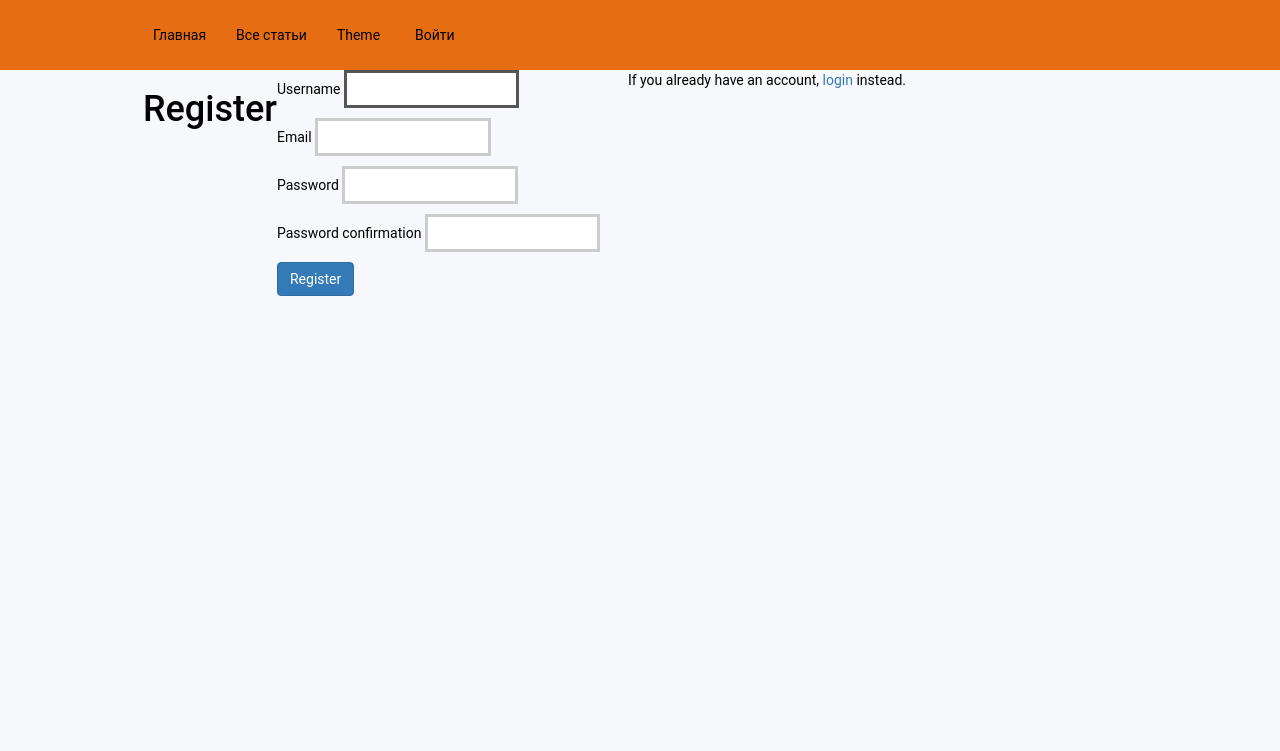
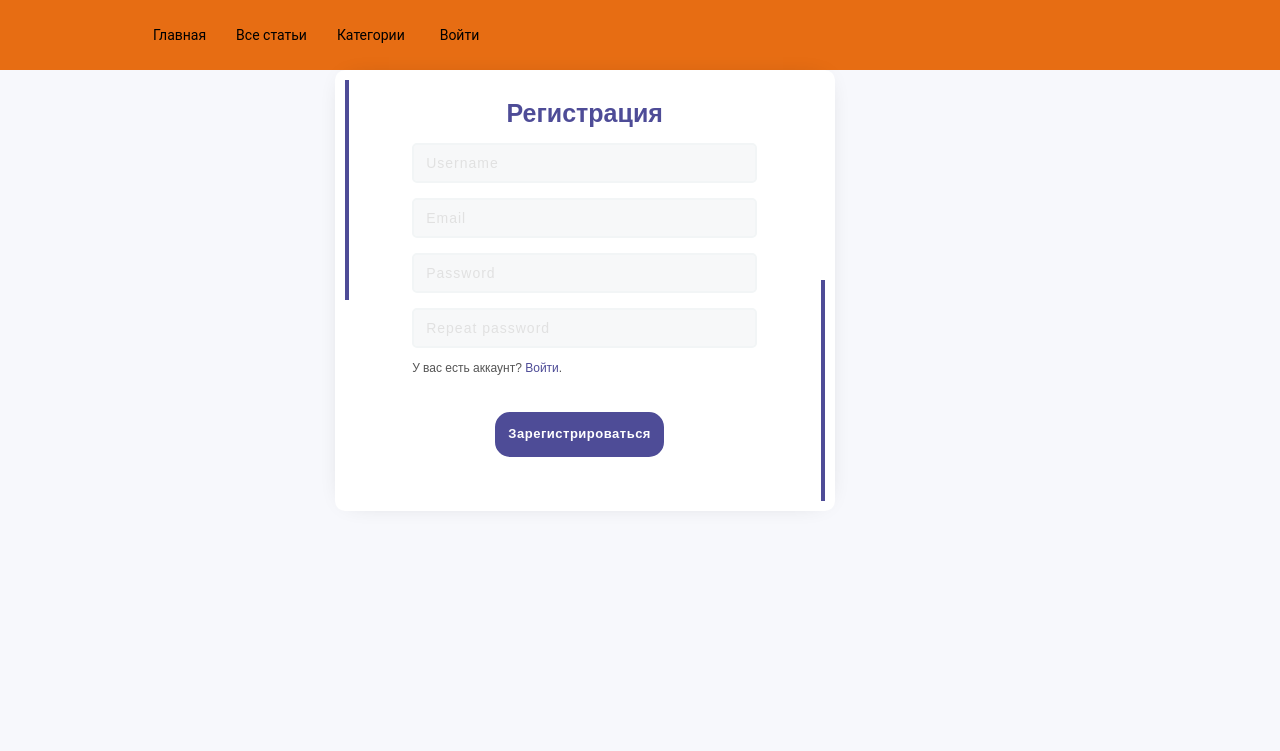
Before and after one commit to osinkel/article-aggregator, a Django app: page /aggregator/register/ in a window 1280 px wide. Shown: the top 751 px of the page. Run offline with Django 4.2, Linux system fonts and the light colour scheme; data that the repository does not hold is empty; parts of the project's set-up code (start-up, migrations or seed data) failed here and were passed over; some libraries are stand-ins or nearby versions.

Commit message:
added dropdown category menu open by click on specific link, added style for login/register pages, show error in register page

```diff
--- a/aggregator/forms.py
+++ b/aggregator/forms.py
@@ -1,10 +1,11 @@
+from functools import reduce
 from django import forms
 from django.db.migrations.state import get_related_models_tuples
 from .models import Comment, CustomUser
 from django.utils.translation import gettext_lazy as _
 from django import forms
-from django.contrib.auth.forms import UserCreationForm
-from django.contrib.auth.models import User
+from django.contrib.auth.forms import UserCreationForm, AuthenticationForm
+from django.contrib.auth import authenticate
 
 
 class NewUserForm(UserCreationForm):
@@ -21,6 +22,54 @@ class NewUserForm(UserCreationForm):
 			user.save()
 		return user
 
+	def clean(self):
+		error_list = []
+		password = self.cleaned_data.get('password1')
+		password_repeat = self.cleaned_data.get('password2')
+
+		if not any(char.isdigit() for char in password):
+			error_list.append("Пароль должен содержать хотя бы 1 цифру.")
+		if len(password) < 8:
+			error_list.append("Длина пароля должна быть больше 8 символов.")
+		if password != password_repeat:
+			error_list.append("Пароли не совпадают.")
+
+		if error_list:
+			raise forms.ValidationError(error_list)
+		return self.cleaned_data
+
+
+class MyAuthForm(AuthenticationForm):
+
+	class Meta:
+		model = CustomUser
+		fields = ("username", "password")
+
+	def clean(self):
+		username = self.cleaned_data.get("username")
+		password = self.cleaned_data.get("password")
+		print(1, username, password)
+		if username is not None and password:
+			print(2)
+			self.user_cache = authenticate(
+			    self.request, username=username, password=password
+			)
+			if self.user_cache is None:
+				print(3)
+				raise forms.ValidationError('Не правильно введено имя пользователя или пароль.')
+			else:
+				print(4)
+				self.confirm_login_allowed(self.user_cache)
+		print(5)
+		return self.cleaned_data
+
+	def confirm_login_allowed(self, user):
+		error_list = []
+		if not user.is_active:
+			error_list.append("Пользователь забанен.")
+		if error_list:
+			raise forms.ValidationError(error_list)
+
 
 class CommentForm(forms.ModelForm):
     class Meta:
--- a/aggregator/templates/base.html
+++ b/aggregator/templates/base.html
@@ -67,22 +67,16 @@
 					<ul class="navbar-nav">
 					  	<li class="nav-item"><a href="{% url 'home' %}">Главная</a></li>
 					  	<li class="nav-item"><a href="{% url 'article_list' %}">Все статьи</a></li>
-						  <li class="nav-item has-dropdown">
+						  <li class="nav-item has-dropdown do-dropdown">
 
-							<a href="#">Theme</a>
+							<a href="#">Категории</a>
 
 							<ul class="dropdown">
-
-							  <li class="dropdown-item">
-								<a href="#">light</a>
-							  </li>
-							  <li class="dropdown-item">
-								<a href="#">dark</a>
-							  </li>
-							  <li class="dropdown-item">
-								<a href="#">solarize</a>
-							  </li>
-
+								{% for category in categories %}
+									<li class="dropdown-item">
+										<a href="{% url 'article_list_by_category' category.id %}">{{category.name}}</a>
+								  	</li>
+								{% endfor %}
 							</ul>
 						  </li>
 					  	<li class="nav-item">
--- a/aggregator/templates/users/register.html
+++ b/aggregator/templates/users/register.html
@@ -2,7 +2,7 @@
 
 {% block content %}
 
-<h1>Register</h1>
+{% comment %} <h1>Register</h1>
 <form method="POST">
 	{% csrf_token %}
 	{{ register_form.non_field_errors }}
@@ -15,5 +15,52 @@
     {% endfor %}
 	<button class="btn btn-primary" type="submit">Register</button>
 </form>
-<p class="text-center">If you already have an account, <a href="/login">login</a> instead.</p>
+<p class="text-center">If you already have an account, <a href="/login">login</a> instead.</p> {% endcomment %}
+
+{% load static %}
+<link rel="stylesheet" type="text/css" href="{% static 'css/login.css' %}">
+
+<div class="form-bg">
+  <div class="container">
+      <div class="row">
+          <div class="col-md-offset-4 col-md-4 col-sm-offset-3 col-sm-6">
+              <div class="form-container">
+                  <h3 class="title">Регистрация</h3>
+                  <form class="form-horizontal" method="POST">
+                      {% csrf_token %}
+                      {% if register_form.non_field_errors %}
+                        <ul class='form-errors'>
+                          {% for error in register_form.non_field_errors %}
+                            <li>{{ error }}</li>
+                          {% endfor %}
+                        </ul>
+                      {% endif %}
+                      <div class="form-group">
+                        <input class="form-control" id="{{ register_form.username.id_for_label }}" name="{{ register_form.username.html_name }}" placeholder="{{ register_form.username.html_name|capfirst }}" type="text" />
+                      </div>
+
+                      <div class="form-group">
+                        <input class="form-control" id="{{ register_form.email.id_for_label }}" name="{{ register_form.email.html_name }}" placeholder="{{ register_form.email.html_name|capfirst }}" type="email" />
+                      </div>
+
+                      <div class="form-group">
+                        <input class="form-control" id="{{ register_form.password1.id_for_label }}" name="{{ register_form.password1.html_name }}" placeholder="Password" type="password" />
+                      </div>
+
+                      <div class="form-group">
+                        <input class="form-control" id="{{ register_form.password2.id_for_label }}" name="{{ register_form.password2.html_name }}" placeholder="Repeat password" type="password" />
+                      </div>
+
+                      <div class="form-group">
+                        <span class="check-label">У вас есть аккаунт? <a href={% url 'login' %}>Войти</a>.</span>
+                      </div>
+
+                      <button class="btn" type="submit">Зарегистрироваться</button>
+                  </form>
+              </div>
+          </div>
+      </div>
+  </div>
+</div>
+
 {% endblock %}
--- a/aggregator/views.py
+++ b/aggregator/views.py
@@ -2,7 +2,7 @@ import traceback
 from django.http import HttpResponseNotFound
 from django.shortcuts import redirect, render
 from django.views import generic
-from aggregator.forms import CommentForm, NewUserForm
+from aggregator.forms import CommentForm, MyAuthForm, NewUserForm
 from aggregator.logic_alternative import parse_domain
 from aggregator.models import Article, ArticleSeenRecord, Author, Category, CustomUser, Domain, Comment, Rating
 from aggregator.tasks import parse_article_source
@@ -68,6 +68,12 @@ class ArticleList(generic.ListView):
     paginate_by = 12
     queryset = Article.objects.order_by('-date')
 
+    def get(self, request, *args, **kwargs):
+        self.object_list = self.get_queryset()
+        context = self.get_context_data()
+        context["categories"] = Category.objects.all()
+        return self.render_to_response(context)
+
 
 class ArticleListByDomain(generic.ListView):
     template_name = 'articles/list_by_domain.html'
@@ -81,6 +87,7 @@ class ArticleListByDomain(generic.ListView):
         self.object_list = self.get_queryset()
         context = self.get_context_data()
         context["domain_obj"] = Domain.objects.get(id=self.kwargs['pk'])
+        context["categories"] = Category.objects.all()
         return self.render_to_response(context)
 
 
@@ -99,6 +106,7 @@ class ArticleListByAuthor(generic.ListView):
             context["author_obj"] = Author.objects.get(id=self.kwargs['pk'])
         except Author.DoesNotExist:
              return HttpResponseNotFound("Such author not found")
+        context["categories"] = Category.objects.all()
         return self.render_to_response(context)
 
 
@@ -115,6 +123,7 @@ class ArticleListByDate(generic.ListView):
         self.object_list = self.get_queryset()
         context = self.get_context_data()
         context["date"] = self.kwargs['date']
+        context["categories"] = Category.objects.all()
         return self.render_to_response(context)
 
 
@@ -133,6 +142,7 @@ class ArticleListByCategory(generic.ListView):
             context["category_obj"] = Category.objects.get(id=self.kwargs['pk'])
         except Author.DoesNotExist:
              return HttpResponseNotFound("Such category not found")
+        context["categories"] = Category.objects.all()
         return self.render_to_response(context)
 
 
@@ -156,6 +166,7 @@ class ArticleDetailView(generic.DetailView):
         data['no_of_comments'] = number_of_comments
         data['comment_form'] = CommentForm()
         data['no_of_seen'] = article.seen_by_article
+        data["categories"] = Category.objects.all()
         return data
 
     def post(self , request , *args , **kwargs):
@@ -178,6 +189,10 @@ class ArticleDetailView(generic.DetailView):
 def register_request(request):
     if request.method == "POST":
         form = NewUserForm(request.POST)
+        username = form.data['username']
+        email = form.data['email']
+        password1 = form.data['password1']
+        password2 = form.data['password2']
         if form.is_valid():
             user = form.save()
             login(request, user)
@@ -186,13 +201,23 @@ def register_request(request):
         else:
             logger.warning(form.errors.as_data())
         messages.error(request, "Unsuccessful registration. Invalid information.")
+        form = NewUserForm(
+                {
+                    'username': username,
+                    'email': email,
+                    'password1': password1,
+                    'password2': password2,
+                }
+            )
     else:
         form = NewUserForm()
-    return render(request=request, template_name="users/register.html", context={"register_form":form})
+    return render(request=request, template_name="users/register.html", context={"register_form":form, "categories": Category.objects.all()})
 
 def login_request(request):
 	if request.method == "POST":
-		form = AuthenticationForm(request, data=request.POST)
+		form = MyAuthForm(request, data=request.POST)
+		username = form.data['username']
+		password = form.data['password']
 		if form.is_valid():
 			username = form.cleaned_data.get('username')
 			password = form.cleaned_data.get('password')
@@ -204,9 +229,13 @@ def login_request(request):
 			else:
 				messages.error(request,"Invalid username or password.")
 		else:
+			logger.warning(form.errors.as_data())
 			messages.error(request,"Invalid username or password.")
-	form = AuthenticationForm()
-	return render(request=request, template_name="users/login.html", context={"login_form":form})
+			form = MyAuthForm({'username': username, 'password': password})
+	else:
+		form = MyAuthForm()
+
+	return render(request=request, template_name="users/login.html", context={"login_form":form, "categories": Category.objects.all()})
 
 def logout_request(request):
 	logout(request)
--- /dev/null
+++ b/article_aggregator/static/css/login.css
@@ -0,0 +1,190 @@
+.form-container{
+    background-color: #fff;
+    width: 500px;
+    font-family: 'Poppins', sans-serif;
+    text-align: center;
+    padding: 30px 25px;
+    border-radius: 10px;
+    box-shadow: 0 0 25px -15px rgba(0,0,0,0.3);
+    position: relative;
+}
+
+.form-errors{
+    color: #cc0000;
+    text-align: left;
+    padding: 0;
+}
+
+.form-container:before,
+.form-container:after{
+    content: '';
+    background-color: #4E4C97;
+    height: 50%;
+    width: 4px;
+    position: absolute;
+    left: 10px;
+    top: 10px;
+}
+.form-container:after{
+    top: auto;
+    bottom: 10px;
+    left: auto;
+    right: 10px;
+}
+.form-container .title{
+    color: #4E4C97;
+    font-size: 25px;
+    font-weight: 700;
+    text-transform: capitalize;
+    margin: 0 0 15px;
+}
+.form-container .social-links{
+    padding: 0;
+    margin: 0 0 15px;
+    list-style: none;
+}
+.form-container .social-links li{
+    display: inline-block;
+    margin: 0 3px;
+}
+.form-container .social-links li a{
+    color: #555;
+    line-height: 27px;
+    height: 28px;
+    width: 28px;
+    border: 1px solid #555;
+    border-radius: 50%;
+    display: block;
+    transition: all 0.3s ease 0s;
+}
+.form-container .social-links li a:hover{
+    color: #fff;
+    background-color: #4E4C97;
+}
+.form-container .description{
+    color: #555;
+    font-size: 13px;
+    margin: 0 0 10px;
+    display: block;
+}
+/* .form-horizontal .form-group { margin: 0 0 15px; } */
+.form-horizontal {
+    margin-left: 15%;
+    margin-right: 15%;
+    align-items: center;
+}
+
+.form-group .form-control{
+    width: 100%;
+}
+
+.form-horizontal .form-group:last-of-type{
+    text-align: left;
+    margin-bottom: 35px;
+}
+.form-horizontal .form-control{
+    color: #4E4C97;
+    background: #F7F8F9;
+    font-size: 14px;
+    font-weight: 500;
+    letter-spacing: 1px;
+    height: 40px;
+    padding: 6px 12px;
+    border-radius: 5px;
+    border: 2px solid #F2F5F6;
+    box-shadow: none;
+}
+.form-horizontal .form-control:focus{
+    border-color: rgba(78, 76, 151, 0.5);
+    box-shadow: none;
+}
+.form-horizontal .form-control::placeholder{
+    color: #e1e1e1;
+    font-size: 14px;
+    font-weight: 300;
+}
+.form-horizontal .form-group .check-label{
+    color: #555;
+    font-size: 12px;
+    font-weight: 400;
+    text-transform: none;
+    margin: -2.5px 0 0;
+    vertical-align: text-top;
+    display: inline-block;
+}
+
+.form-horizontal .form-group .check-label a{
+    color: #4E4C97;
+    transition: all 0.3s ease;
+}
+.form-horizontal .form-group .check-label a:hover{ text-decoration: underline; }
+.form-horizontal .checkbox{
+    height: 17px;
+    width: 17px;
+    min-height: auto;
+    margin: 0 3px 0 0;
+    border: 1px solid #999;
+    border-radius: 2px;
+    cursor: pointer;
+    display: inline-block;
+    position: relative;
+    appearance: none;
+    -moz-appearance: none;
+    -webkit-appearance: none;
+    transition: all 0.3s ease;
+}
+.form-horizontal .checkbox:before{
+    content: '';
+    height: 6px;
+    width: 12px;
+    border-bottom: 2px solid #fff;
+    border-left: 2px solid #fff;
+    opacity: 1;
+    transform: rotate(-45deg);
+    position: absolute;
+    left: 2px;
+    top: 2.5px;
+    transition: all 0.3s ease;
+}
+.form-horizontal .checkbox:checked{
+    background-color: #4E4C97;
+    border-color: #4E4C97;
+}
+.form-horizontal .checkbox:checked:before{ opacity: 1; }
+.form-horizontal .checkbox:not(:checked):before{ opacity: 0; }
+.form-horizontal .checkbox:focus{ outline: none; }
+.form-horizontal .btn{
+    color: #fff;
+    background-color: #4E4C97;
+    font-size: 13px;
+    font-weight: 600;
+    letter-spacing: 0.5px;
+    text-transform: capitalize;
+    /* width: 130px; */
+    padding: 11px;
+    margin: 0 10px 10px 0;
+    border: 2px solid #4E4C97;
+    border-radius: 15px;
+    display: inline-block;
+    transition: all 0.3s ease 0s;
+}
+
+.btn-register{
+    width: 170px;
+}
+
+.form-horizontal .btn.signin{
+    color: #4E4C97;
+    background-color: #fff;
+}
+.form-horizontal .btn:hover,
+.form-horizontal .btn:focus{
+    color: #4E4C97;
+    background-color: #fff;
+    box-shadow: 0 0 5px #4E4C97, 0 0 15px #4E4C97 inset;
+}
+.form-horizontal .btn.signin:hover,
+.form-horizontal .btn.signin:focus{
+    text-shadow: 3px 3px rgba(0,0,0,0.3);
+    box-shadow: 0 0 5px #4E4C97;
+}
```
Also changed, not shown: aggregator/templates/users/login.html (+43 -7 lines), article_aggregator/static/css/main.css (+25 -6 lines), article_aggregator/static/images/no_image_preview.jpg (deleted), article_aggregator/static/images/trash-alt-solid.svg (deleted).
